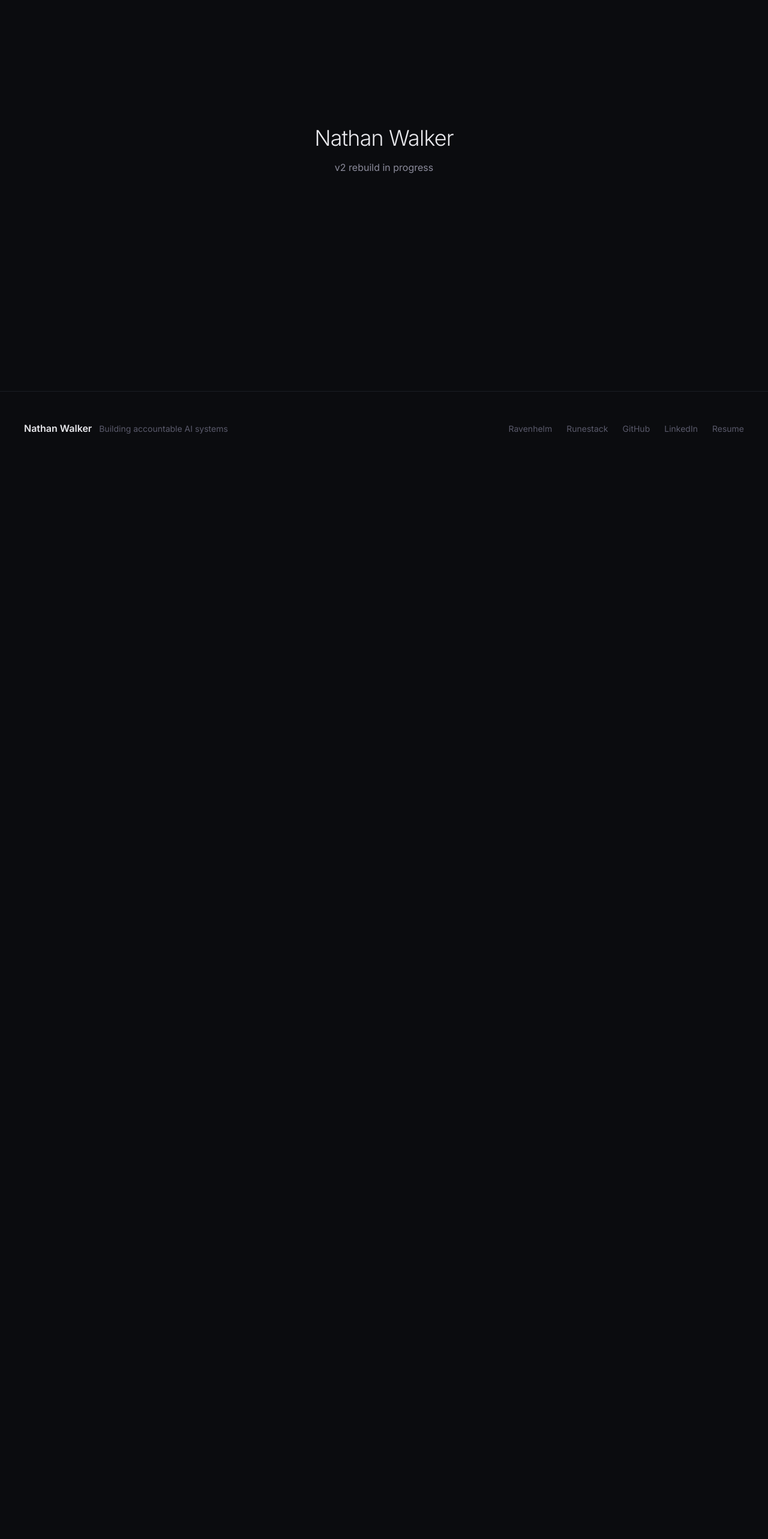
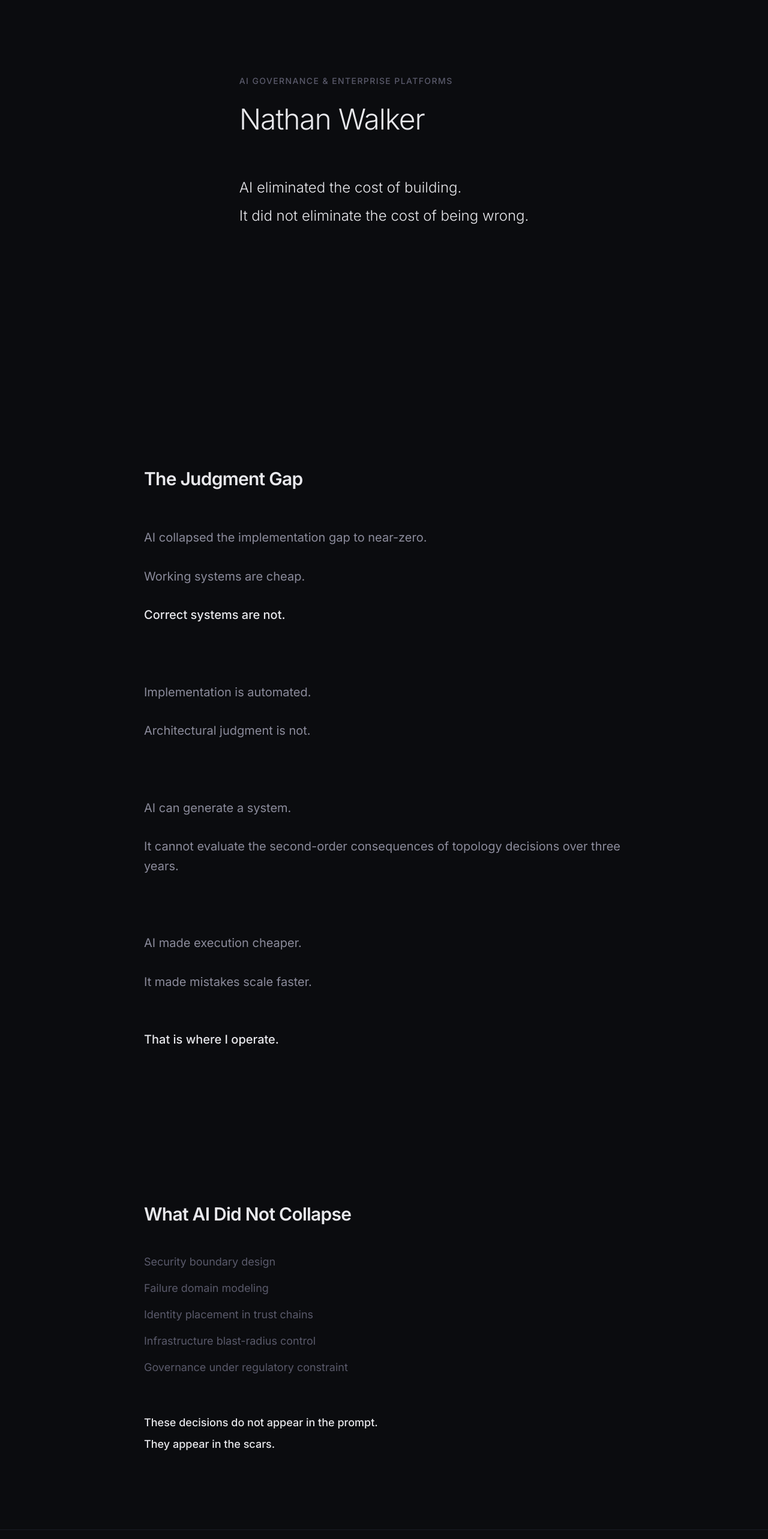
Before and after one commit to nwalker85/nwalker.cc, a Next.js app: page / in a window 1280 px wide. Shown: the part 220-2786 px from the top of the page at 60% size. Before the commit the page ends 996 px from the top, so only its background shows below. Built offline with nearby package versions, Linux system fonts and the light colour scheme.

Commit message:
feat: add all homepage sections (Hero, Judgment Gap, Collapse, Enterprise Proof, Contact)

```diff
--- a/src/app/page.tsx
+++ b/src/app/page.tsx
@@ -1,14 +1,17 @@
+import { Hero } from '@/components/sections/Hero'
+import { JudgmentGap } from '@/components/sections/JudgmentGap'
+import { WhatAIDidNotCollapse } from '@/components/sections/WhatAIDidNotCollapse'
+import { EnterpriseProof } from '@/components/sections/EnterpriseProof'
+import { ContactSection } from '@/components/sections/ContactSection'
+
 export default function Home() {
   return (
-    <main className="min-h-screen flex items-center justify-center">
-      <div className="text-center">
-        <h1 className="text-4xl font-light tracking-tight mb-4">
-          Nathan Walker
-        </h1>
-        <p className="text-[var(--text-secondary)]">
-          v2 rebuild in progress
-        </p>
-      </div>
+    <main>
+      <Hero />
+      <JudgmentGap />
+      <WhatAIDidNotCollapse />
+      <EnterpriseProof />
+      <ContactSection />
     </main>
   )
 }
--- /dev/null
+++ b/src/components/sections/ContactSection.tsx
@@ -0,0 +1,72 @@
+const links = [
+  { label: 'Email', value: 'nwalker85@gmail.com', href: 'mailto:nwalker85@gmail.com' },
+  { label: 'Phone', value: '+1 (512) 781-2507', href: 'tel:+15127812507' },
+  { label: 'LinkedIn', value: 'linkedin.com/in/nwalker85', href: 'https://linkedin.com/in/nwalker85' },
+  { label: 'GitHub', value: 'github.com/nwalker85', href: 'https://github.com/nwalker85' },
+]
+
+export function ContactSection() {
+  return (
+    <section id="contact" className="py-32 px-8 border-t border-[var(--edge)]">
+      <div className="max-w-[1000px] mx-auto grid md:grid-cols-2 gap-16">
+        <div>
+          <h2 className="text-[var(--text-primary)] text-2xl md:text-3xl font-semibold tracking-tight mb-6">
+            Work With Me
+          </h2>
+          <p className="text-[var(--text-secondary)] text-lg leading-relaxed mb-8">
+            I work with organizations deploying high-stakes systems. If the cost of being wrong is material, we should talk.
+          </p>
+          <div className="space-y-4">
+            {links.map((link) => (
+              <a
+                key={link.label}
+                href={link.href}
+                className="block text-[var(--text-muted)] hover:text-[var(--text-primary)] transition-colors"
+                {...(link.href.startsWith('http') ? { target: '_blank', rel: 'noopener noreferrer' } : {})}
+              >
+                <span className="text-xs font-medium tracking-widest uppercase block mb-1">{link.label}</span>
+                <span className="text-[var(--text-secondary)]">{link.value}</span>
+              </a>
+            ))}
+          </div>
+        </div>
+        <form
+          className="space-y-6"
+          action="https://formsubmit.co/nwalker85@gmail.com"
+          method="POST"
+        >
+          <input type="hidden" name="_subject" value="New contact from nwalker.cc" />
+          <input type="hidden" name="_captcha" value="false" />
+          <input type="text" name="_honey" className="hidden" />
+          <input
+            type="text"
+            name="name"
+            placeholder="Name"
+            required
+            className="w-full bg-[var(--surface)] border border-[var(--edge)] rounded-lg px-4 py-3 text-[var(--text-primary)] placeholder:text-[var(--text-muted)] focus:outline-none focus:border-[var(--primary)] transition-colors"
+          />
+          <input
+            type="email"
+            name="email"
+            placeholder="Email"
+            required
+            className="w-full bg-[var(--surface)] border border-[var(--edge)] rounded-lg px-4 py-3 text-[var(--text-primary)] placeholder:text-[var(--text-muted)] focus:outline-none focus:border-[var(--primary)] transition-colors"
+          />
+          <textarea
+            name="message"
+            placeholder="Message"
+            required
+            rows={5}
+            className="w-full bg-[var(--surface)] border border-[var(--edge)] rounded-lg px-4 py-3 text-[var(--text-primary)] placeholder:text-[var(--text-muted)] focus:outline-none focus:border-[var(--primary)] transition-colors resize-none"
+          />
+          <button
+            type="submit"
+            className="w-full bg-[var(--primary)] text-white font-medium py-3 rounded-lg hover:opacity-90 transition-opacity cursor-pointer"
+          >
+            Start a Conversation
+          </button>
+        </form>
+      </div>
+    </section>
+  )
+}
--- /dev/null
+++ b/src/components/sections/EnterpriseProof.tsx
@@ -0,0 +1,43 @@
+import Link from 'next/link'
+
+const metrics = [
+  { value: '$50M+', label: 'Enterprise revenue influenced' },
+  { value: '$17M', label: 'Visionworks' },
+  { value: '$9M', label: 'Southern California Edison' },
+  { value: '76%', label: 'POC to deal conversion' },
+  { value: '100+', label: 'Enterprise deployments' },
+  { value: '3 → 50+', label: 'Global presales organization' },
+]
+
+export function EnterpriseProof() {
+  return (
+    <section className="py-32 px-8 border-t border-[var(--edge)]">
+      <div className="max-w-[800px] mx-auto">
+        <p className="text-[var(--text-muted)] text-sm font-medium tracking-widest uppercase mb-4">
+          Enterprise Proof
+        </p>
+        <h2 className="text-[var(--text-primary)] text-2xl md:text-3xl font-semibold tracking-tight mb-16">
+          Enterprise Systems Under Consequence
+        </h2>
+        <div className="space-y-6 mb-16">
+          {metrics.map((m) => (
+            <div key={m.label} className="flex items-baseline gap-6">
+              <span className="font-[family-name:var(--font-mono)] text-[var(--text-primary)] text-2xl md:text-3xl font-semibold tracking-tight min-w-[140px]">
+                {m.value}
+              </span>
+              <span className="text-[var(--text-muted)] text-base">
+                {m.label}
+              </span>
+            </div>
+          ))}
+        </div>
+        <Link
+          href="/portfolio"
+          className="text-[var(--primary)] text-base font-medium hover:underline underline-offset-4"
+        >
+          View Executive Portfolio →
+        </Link>
+      </div>
+    </section>
+  )
+}
--- /dev/null
+++ b/src/components/sections/Hero.tsx
@@ -0,0 +1,22 @@
+export function Hero() {
+  return (
+    <section className="min-h-screen flex items-center">
+      <div className="max-w-[800px] mx-auto px-8">
+        <p className="text-[var(--text-muted)] text-sm font-medium tracking-widest uppercase mb-6">
+          AI Governance &amp; Enterprise Platforms
+        </p>
+        <h1 className="text-[var(--text-primary)] text-4xl md:text-5xl font-light tracking-tight leading-tight mb-16">
+          Nathan Walker
+        </h1>
+        <div className="space-y-2">
+          <p className="text-[var(--text-primary)] text-xl md:text-2xl font-light leading-relaxed">
+            AI eliminated the cost of building.
+          </p>
+          <p className="text-[var(--text-primary)] text-xl md:text-2xl font-light leading-relaxed">
+            It did not eliminate the cost of being wrong.
+          </p>
+        </div>
+      </div>
+    </section>
+  )
+}
--- /dev/null
+++ b/src/components/sections/JudgmentGap.tsx
@@ -0,0 +1,53 @@
+export function JudgmentGap() {
+  return (
+    <section className="py-32 px-8">
+      <div className="max-w-[800px] mx-auto">
+        <h2 className="text-[var(--text-primary)] text-2xl md:text-3xl font-semibold tracking-tight mb-16">
+          The Judgment Gap
+        </h2>
+        <div className="space-y-8 text-lg md:text-xl leading-relaxed">
+          <p className="text-[var(--text-secondary)]">
+            AI collapsed the implementation gap to near-zero.
+          </p>
+          <p className="text-[var(--text-secondary)]">
+            Working systems are cheap.
+          </p>
+          <p className="text-[var(--text-primary)] font-medium">
+            Correct systems are not.
+          </p>
+
+          <div className="h-8" aria-hidden="true" />
+
+          <p className="text-[var(--text-secondary)]">
+            Implementation is automated.
+          </p>
+          <p className="text-[var(--text-secondary)]">
+            Architectural judgment is not.
+          </p>
+
+          <div className="h-8" aria-hidden="true" />
+
+          <p className="text-[var(--text-secondary)]">
+            AI can generate a system.
+          </p>
+          <p className="text-[var(--text-secondary)]">
+            It cannot evaluate the second-order consequences of topology decisions over three years.
+          </p>
+
+          <div className="h-8" aria-hidden="true" />
+
+          <p className="text-[var(--text-secondary)]">
+            AI made execution cheaper.
+          </p>
+          <p className="text-[var(--text-secondary)]">
+            It made mistakes scale faster.
+          </p>
+
+          <p className="text-[var(--text-primary)] font-medium pt-8">
+            That is where I operate.
+          </p>
+        </div>
+      </div>
+    </section>
+  )
+}
--- /dev/null
+++ b/src/components/sections/WhatAIDidNotCollapse.tsx
@@ -0,0 +1,34 @@
+const items = [
+  'Security boundary design',
+  'Failure domain modeling',
+  'Identity placement in trust chains',
+  'Infrastructure blast-radius control',
+  'Governance under regulatory constraint',
+]
+
+export function WhatAIDidNotCollapse() {
+  return (
+    <section className="py-32 px-8">
+      <div className="max-w-[800px] mx-auto">
+        <h2 className="text-[var(--text-primary)] text-2xl md:text-3xl font-semibold tracking-tight mb-12">
+          What AI Did Not Collapse
+        </h2>
+        <ul className="space-y-4 mb-16 list-none">
+          {items.map((item) => (
+            <li key={item} className="text-[var(--text-muted)] text-lg">
+              {item}
+            </li>
+          ))}
+        </ul>
+        <div className="space-y-2">
+          <p className="text-[var(--text-primary)] text-lg font-medium">
+            These decisions do not appear in the prompt.
+          </p>
+          <p className="text-[var(--text-primary)] text-lg font-medium">
+            They appear in the scars.
+          </p>
+        </div>
+      </div>
+    </section>
+  )
+}
```
Also changed, not shown: 1 other file (tests, documents, lock files or other folders).
